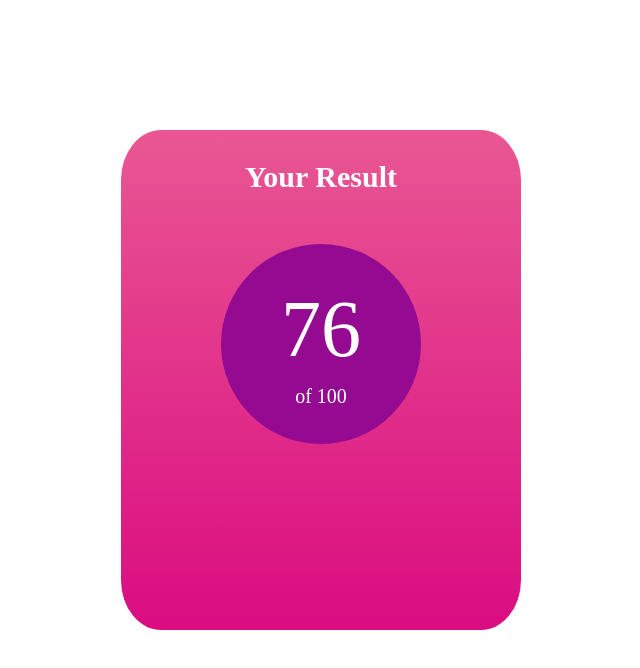
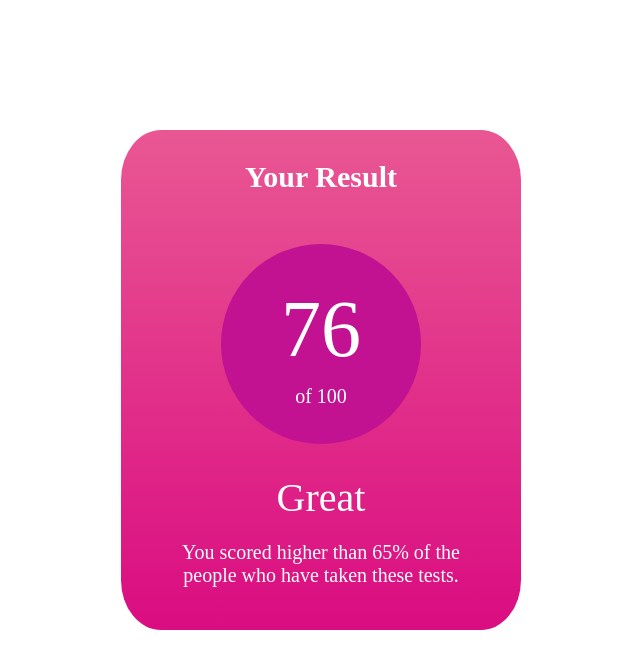
Before and after one commit to inductive-anks1/results-summary-component-main, a plain HTML site: page index.html in a window 1280 px wide. Shown: the whole page, without its empty margins (287-927 px from the left). Drawn offline with Linux system fonts and the light colour scheme.

Commit message:
Completed 1st Box only text pattern is remaining.

```diff
--- a/index.html
+++ b/index.html
@@ -18,6 +18,10 @@
       <div class="marks">76</div>
       <div class="total-score">of 100</div>
     </div>
+    <div class="great">Great</div>
+    <div class="result-stats">
+      You scored higher than 65% of the people who have taken these tests.
+    </div>
   </div>
 </body>
 </html>
--- a/style.css
+++ b/style.css
@@ -26,7 +26,7 @@ h1{
    border-radius: 50%;
    color: #ffffff;
    margin-left: 100px;
-   background: #940B92;
+   background: #C21292;
    margin-top: 30px;
    display: flex;
    flex-direction: column;
@@ -42,3 +42,16 @@ h1{
     font-size: 20px;
     margin-top: 10px;
 }
+.great{
+    margin-top: 30px;
+    font-size: 40px;
+    text-align: center;
+}
+
+.result-stats{
+    font-size: 20px;
+    text-align: center;
+    margin-top: 20px;
+    padding-left: 50px;
+    padding-right: 50px;
+}
```
